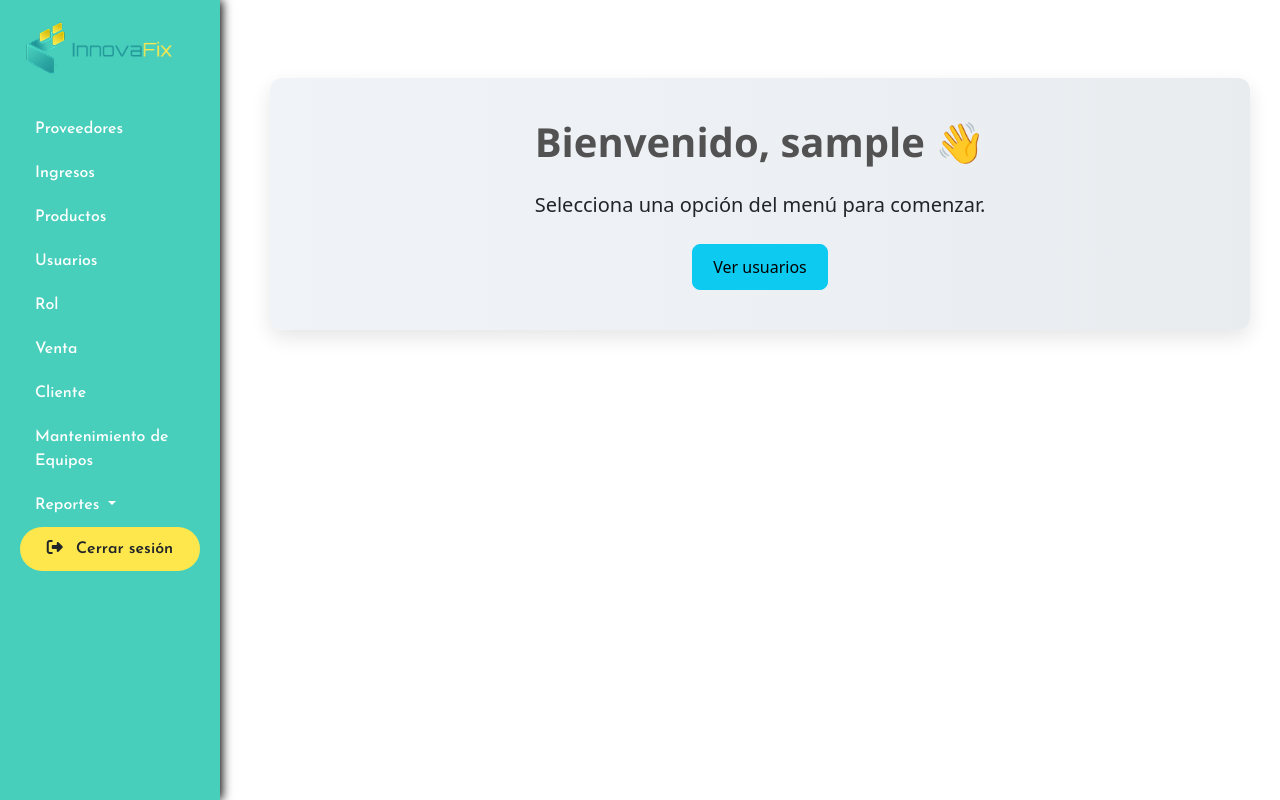
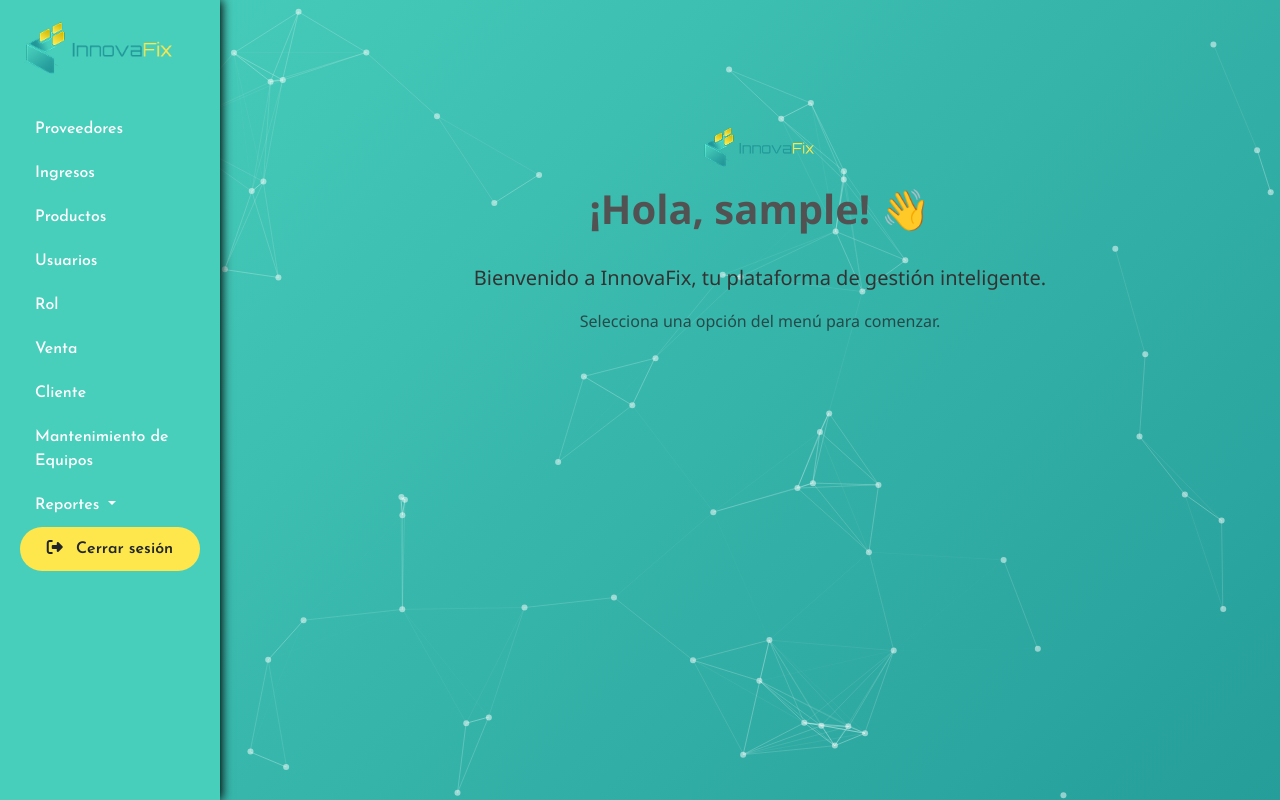
Before and after one commit to XanPineda/innovafix, a Django app: page /inicio/ in a window 1280 px wide. Run offline with Django 5.2, Linux system fonts and the light colour scheme; the visitor is signed in with stand-in values (Sample User, id 1); some libraries are stand-ins or nearby versions; some web fonts are replaced.

Commit message:
💄se modifico la bienvenida al usuario

```diff
--- a/proveedor/settings.py
+++ b/proveedor/settings.py
@@ -132,7 +132,8 @@
 # Static files (CSS, JavaScript, Images)
 # https://docs.djangoproject.com/en/5.2/howto/static-files/
 
-STATIC_URL = 'static/'
+STATIC_URL = '/static/'
+STATICFILES_DIRS = [BASE_DIR / 'proveedor_app' / 'static']
 
 # Default primary key field type
 # https://docs.djangoproject.com/en/5.2/ref/settings/#default-auto-field
--- /dev/null
+++ b/proveedor_app/static/inicio/inicio.css
@@ -0,0 +1,59 @@
+/* Fondo animado para toda la página */
+body {
+  margin: 0;
+  padding: 0;
+  font-family: 'Segoe UI', sans-serif;
+  background: linear-gradient(-45deg, #229997, #48CFBC, rgba(32, 178, 204, 0.74), #1ad3bac8);
+  background-size: 400% 400%;
+  animation: gradientBG 15s ease infinite;
+  color: #333;
+}
+
+@keyframes gradientBG {
+  0% { background-position: 0% 50%; }
+  50% { background-position: 100% 50%; }
+  100% { background-position: 0% 50%; }
+}
+
+/* Fondo de partículas */
+#particles-js {
+  position: fixed;
+  width: 100%;
+  height: 100%;
+  z-index: -1;
+  top: 0;
+  left: 0;
+}
+
+/* Contenido flotante sobre el fondo */
+.contenido-libre {
+  position: relative;
+  z-index: 1;
+  margin-top: 6rem;
+  padding: 0 2rem;
+  text-align: center;
+}
+
+/* Logo animado */
+.logo {
+  width: 120px;
+  height: auto;
+  margin-bottom: 1rem;
+  animation: fadeIn 1.2s ease-in-out;
+}
+
+@keyframes fadeIn {
+  from { opacity: 0; transform: scale(0.95); }
+  to { opacity: 1; transform: scale(1); }
+}
+
+/* Animación de entrada suave para el contenido */
+.contenido-libre h1,
+.contenido-libre p {
+  animation: fadeInUp 1s ease-out;
+}
+
+@keyframes fadeInUp {
+  from { opacity: 0; transform: translateY(20px); }
+  to { opacity: 1; transform: translateY(0); }
+}
--- /dev/null
+++ b/proveedor_app/static/inicio/particles.json
@@ -0,0 +1,34 @@
+{
+  "particles": {
+    "number": { "value": 60 },
+    "color": { "value": "#ffffff" },
+    "shape": { "type": "circle" },
+    "opacity": { "value": 0.5 },
+    "size": { "value": 3 },
+    "line_linked": {
+      "enable": true,
+      "distance": 150,
+      "color": "#ffffff",
+      "opacity": 0.4,
+      "width": 1
+    },
+    "move": {
+      "enable": true,
+      "speed": 2,
+      "direction": "none",
+      "out_mode": "out"
+    }
+  },
+  "interactivity": {
+    "detect_on": "canvas",
+    "events": {
+      "onhover": { "enable": true, "mode": "repulse" },
+      "onclick": { "enable": true, "mode": "push" }
+    },
+    "modes": {
+      "repulse": { "distance": 100 },
+      "push": { "particles_nb": 4 }
+    }
+  },
+  "retina_detect": true
+}
--- a/proveedor_app/templates/base.html
+++ b/proveedor_app/templates/base.html
@@ -22,6 +22,7 @@
 
     <!-- Favicon -->
     <link rel="icon" type="image/png" href="{% static 'media/imagenesLogin/logotitulo.png' %}">
+    {% block extra_css %}{% endblock %}
 </head>
 <body>
     {% if user.is_authenticated %}
@@ -67,5 +68,13 @@
 
     <!-- Bootstrap JS -->
     <script src="https://cdn.jsdelivr.net/npm/bootstrap@5.3.0/dist/js/bootstrap.bundle.min.js"></script>
+    <!-- Particles.js -->
+<script src="https://cdn.jsdelivr.net/npm/particles.js@2.0.0/particles.min.js"></script>
+<script>
+  particlesJS.load('particles-js', '{% static "inicio/particles.json" %}', function() {
+    console.log('Particles.js cargado correctamente');
+  });
+</script>
+
 </body>
 </html>
--- a/proveedor_app/templates/borrarestearchivo.html
+++ /dev/null
@@ -1 +0,0 @@
-<!--Comentarios-->
--- a/proveedor_app/templates/inicio.html
+++ b/proveedor_app/templates/inicio.html
@@ -1,16 +1,21 @@
 {% extends "base.html" %}
+{% load static %}
 
 {% block title %}Inicio{% endblock %}
 
+{% block extra_css %}
+<link rel="stylesheet" href="{% static 'inicio/inicio.css' %}">
+{% endblock %}
+
 {% block content %}
-<!-- Contenido principal de la página de inicio -->
-<div class="container mt-5">
-    <div class="text-center">
-        <h1 class="mb-4">Bienvenido, {{ user.username }} 👋</h1>
-        <p class="lead">Selecciona una opción del menú para comenzar.</p>
-        <div class="mt-4">
-            <a href="{% url 'usuario_listar' %}" class="btn btn-info">Ver usuarios</a>
-        </div>
-    </div>
+<!-- Fondo animado con partículas -->
+<div id="particles-js"></div>
+
+<!-- Contenido flotante sobre el fondo -->
+<div class="contenido-libre text-center">
+    <img src="{% static 'media/imagenesLogin/logotitulo.png' %}" alt="Logo InnovaFix" class="logo mb-3">
+    <h1>¡Hola, <span class="username">{{ user.username }}</span>! 👋</h1>
+    <p class="lead">Bienvenido a <strong>InnovaFix</strong>, tu plataforma de gestión inteligente.</p>
+    <p class="text-muted">Selecciona una opción del menú para comenzar.</p>
 </div>
 {% endblock %}
--- a/proveedor_app/views.py
+++ b/proveedor_app/views.py
@@ -696,7 +696,6 @@
         return HttpResponse('Error al generar el PDF')
     return response
 
-#-------------------------------------------------------------------------------------------------------------------
 #VISTA DE EQUIPOS
 
 @login_required
@@ -739,5 +738,3 @@
     if request.method == 'POST':
         equipo.delete()
         return redirect('equipo_listar')
-
-#-------------------------------------------------------------------------------------------------------------------
```
